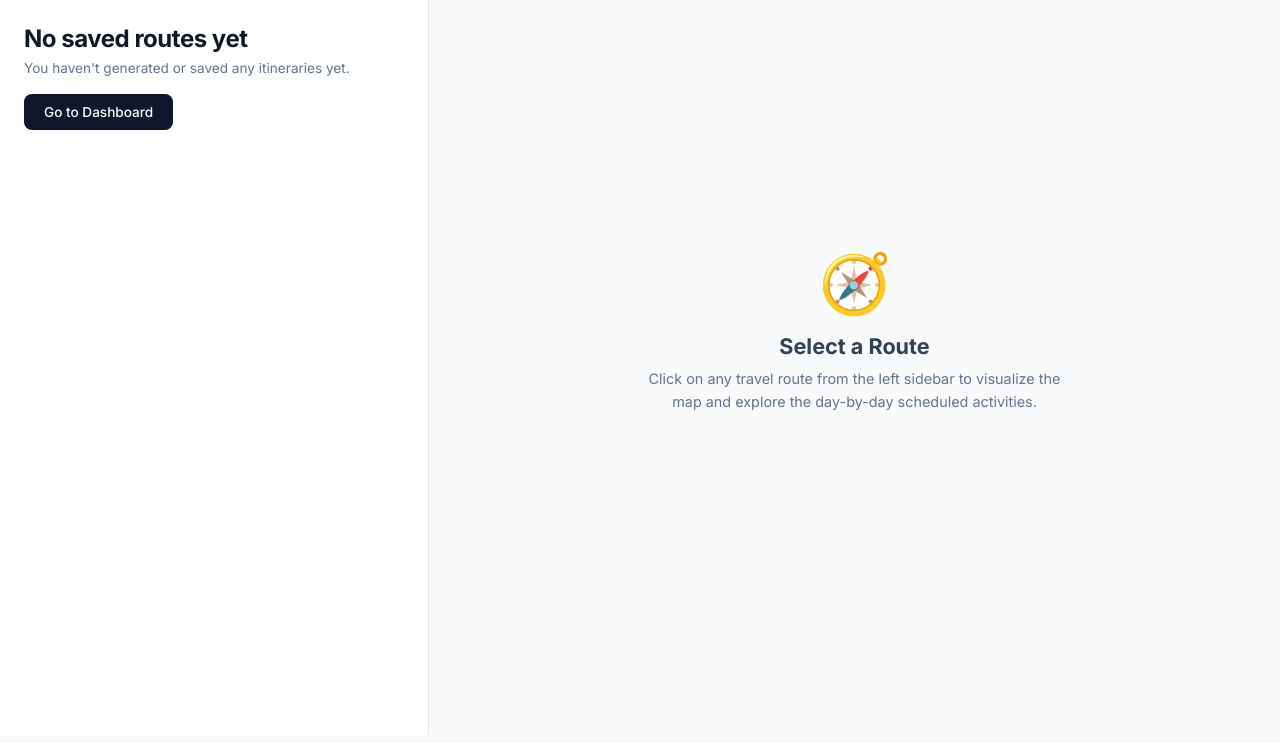
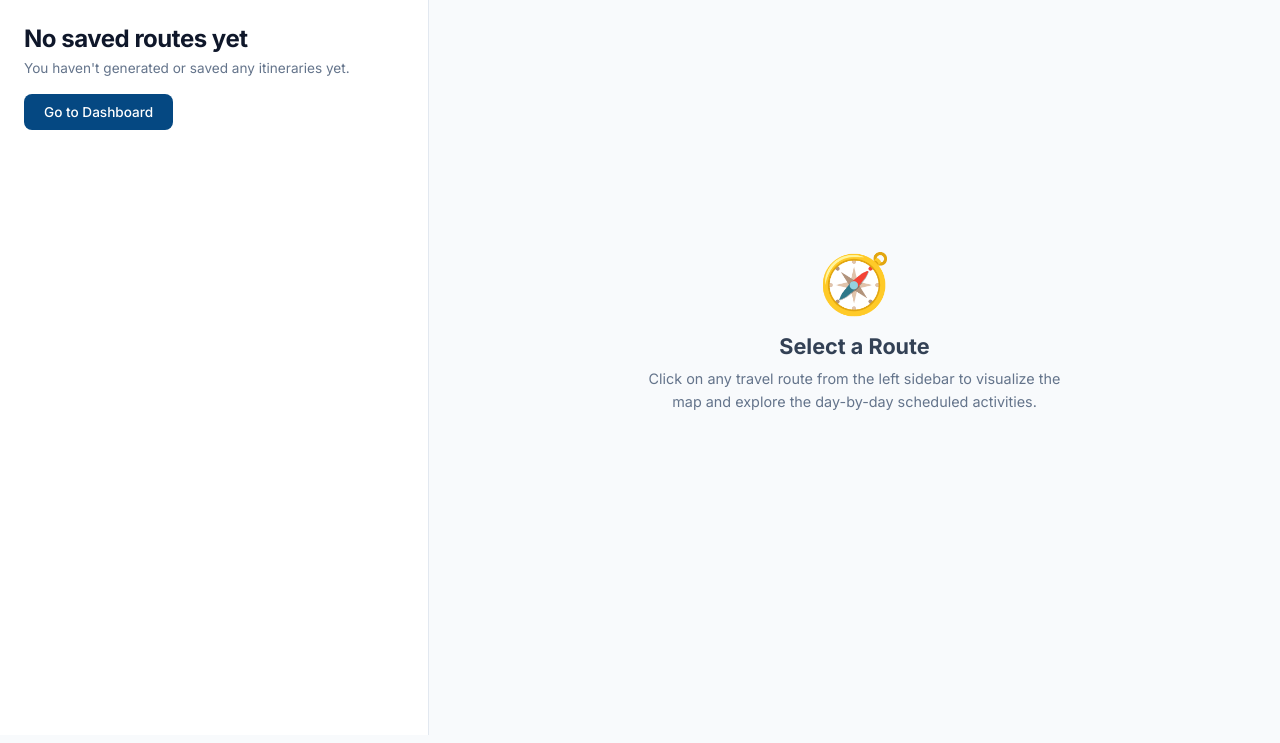
Before and after one commit to meleknurb/agentic-trip-planner, a Flask app: page /history in a window 1280 px wide. Shown: the part 57-800 px from the top of the page. Run offline with Flask 3, Linux system fonts and the light colour scheme; the visitor is signed in with stand-in values (Sample User, id 1); data that the repository does not hold is empty; some libraries are stand-ins or nearby versions.

Commit message:
refactor(history): simplify empty state layout and update dashboard button styles

```diff
--- a/static/css/history.css
+++ b/static/css/history.css
@@ -180,7 +180,7 @@ body {
 .go-dashboard-btn {
     display: inline-block;
     margin-top: 16px;
-    background-color: #0f172a;
+    background-color: #054882;
     color: #ffffff;
     text-decoration: none;
     padding: 10px 20px;
@@ -188,10 +188,6 @@ body {
     font-size: 0.85rem;
     font-weight: 500;
     transition: background 0.2s;
-}
-
-.go-dashboard-btn:hover {
-    background-color: #1e293b;
 }
 
 /* Asynchronous Component Spinner */
```
